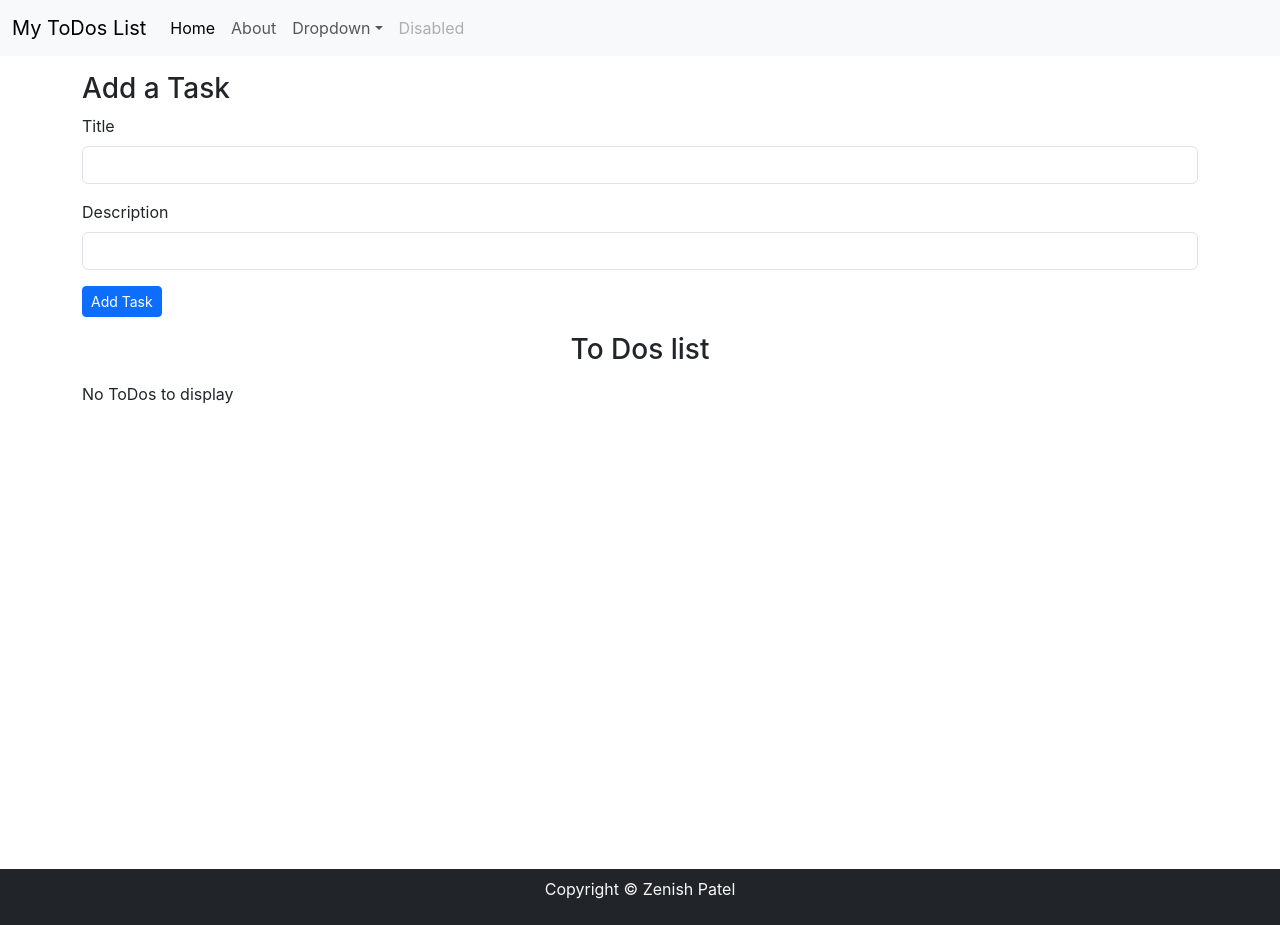
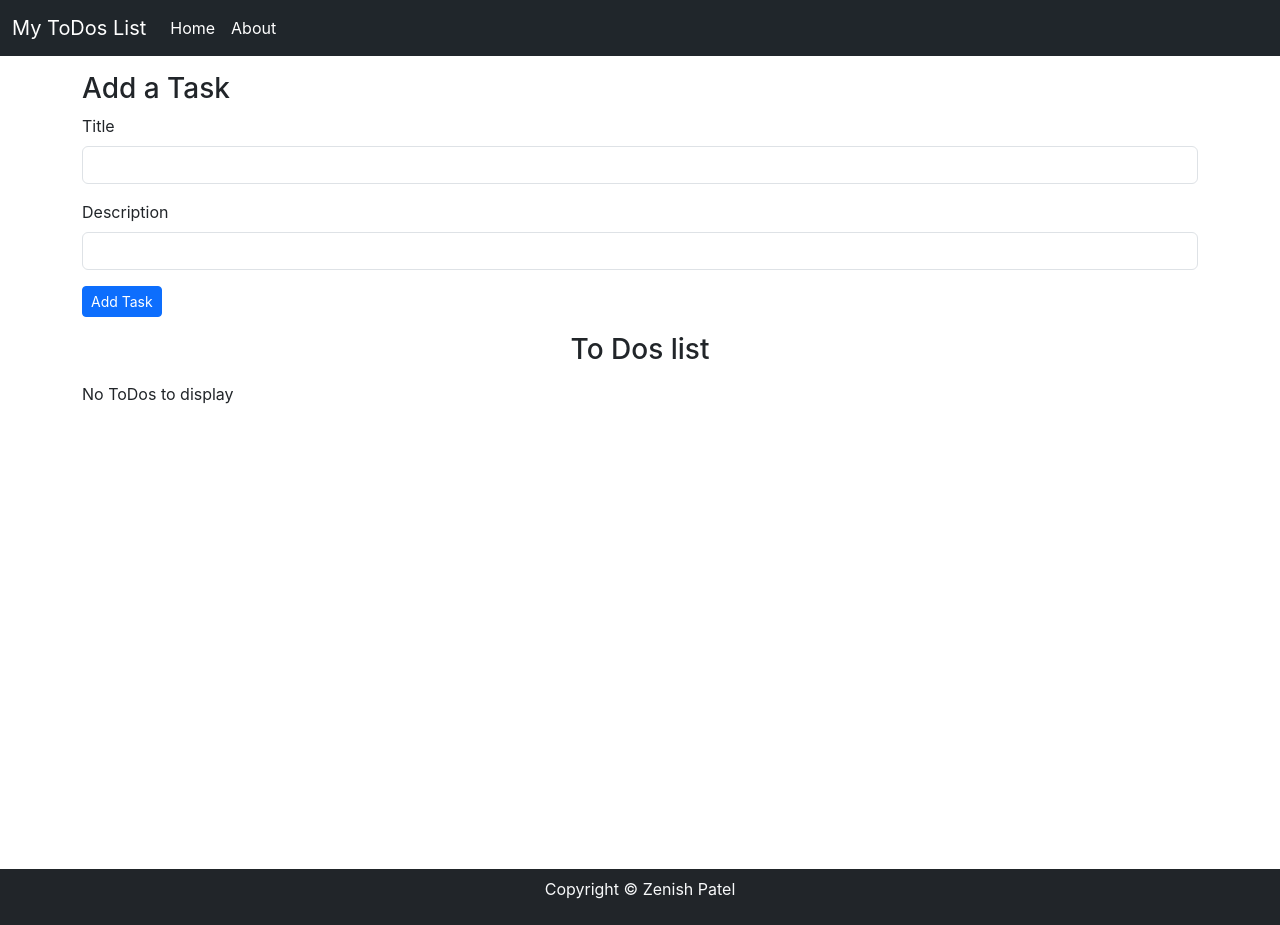
Before and after one commit to Zenish-P/to-do-list-application, a React (Create React App) app: page / in a window 1280 px wide. Built offline with nearby package versions, Linux system fonts and the light colour scheme.

Commit message:
header color fix

```diff
--- a/src/components/Header.js
+++ b/src/components/Header.js
@@ -1,35 +1,25 @@
 import React from 'react'
 import PropTypes from 'prop-types'
 export default function Header(props) {
+let newStyles={
+  backgroundColor: "#20262b",
+  color:"white",
+}
 
   return (
-    <nav className="navbar navbar-expand-lg bg-body-tertiary">
-      <div className="container-fluid">
-        <a className="navbar-brand" href="#">{props.title}</a>
+    <nav className="navbar navbar-expand-lg" style={newStyles}>
+      <div className="container-fluid" >
+        <a className="navbar-brand" style={newStyles} href="#">{props.title}</a>
         <button className="navbar-toggler" type="button" data-bs-toggle="collapse" data-bs-target="#navbarSupportedContent" aria-controls="navbarSupportedContent" aria-expanded="false" aria-label="Toggle navigation">
           <span className="navbar-toggler-icon"></span>
         </button>
-        <div className="collapse navbar-collapse" id="navbarSupportedContent">
-          <ul className="navbar-nav me-auto mb-2 mb-lg-0">
+        <div className="collapse navbar-collapse" style={newStyles} id="navbarSupportedContent">
+          <ul className="navbar-nav me-auto mb-2 mb-lg-0" >
             <li className="nav-item">
-              <a className="nav-link active" aria-current="page" href="#">Home</a>
+              <a className="nav-link active" style={newStyles} aria-current="page" href="#">Home</a>
             </li>
             <li className="nav-item">
-              <a className="nav-link" href="#">About</a>
-            </li>
-            <li className="nav-item dropdown">
-              <a className="nav-link dropdown-toggle" href="#" role="button" data-bs-toggle="dropdown" aria-expanded="false">
-                Dropdown
-              </a>
-              <ul className="dropdown-menu">
-                <li><a className="dropdown-item" href="#">Action</a></li>
-                <li><a className="dropdown-item" href="#">Another action</a></li>
-                <li><hr className="dropdown-divider" /></li>
-                <li><a className="dropdown-item" href="#">Something else here</a></li>
-              </ul>
-            </li>
-            <li className="nav-item">
-              <a className="nav-link disabled">Disabled</a>
+              <a className="nav-link" style={newStyles} href="#">About</a>
             </li>
           </ul>
           {
```
Also changed, not shown: src/components/Footer.js (+1 -6 lines).
